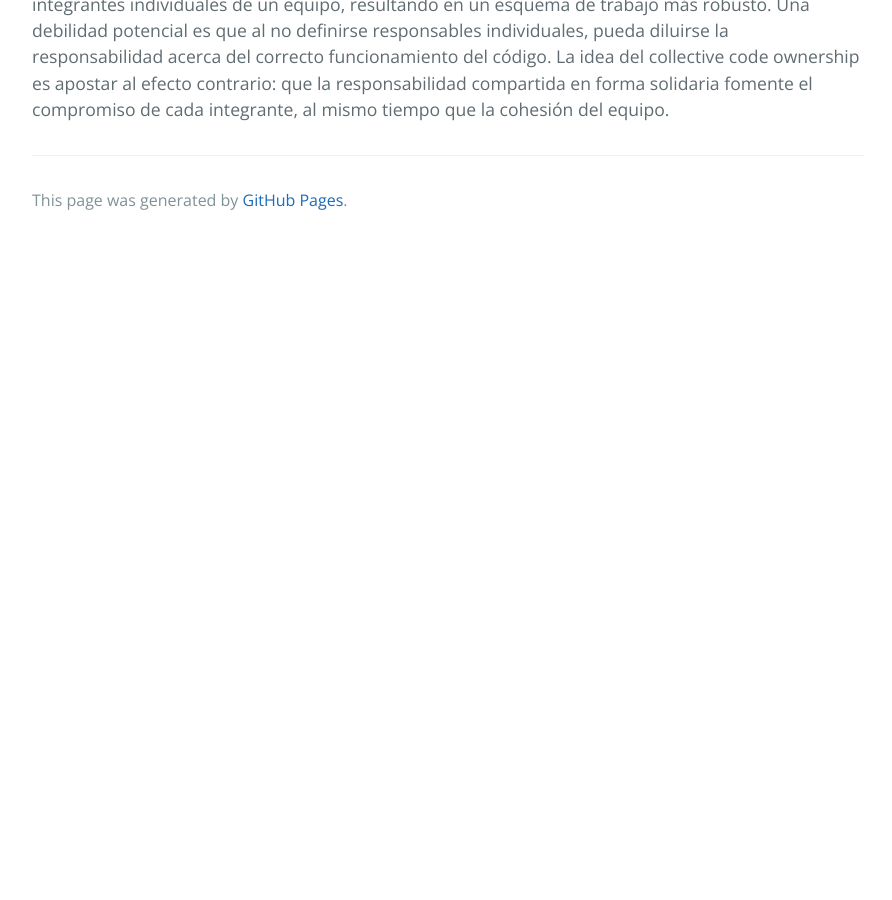
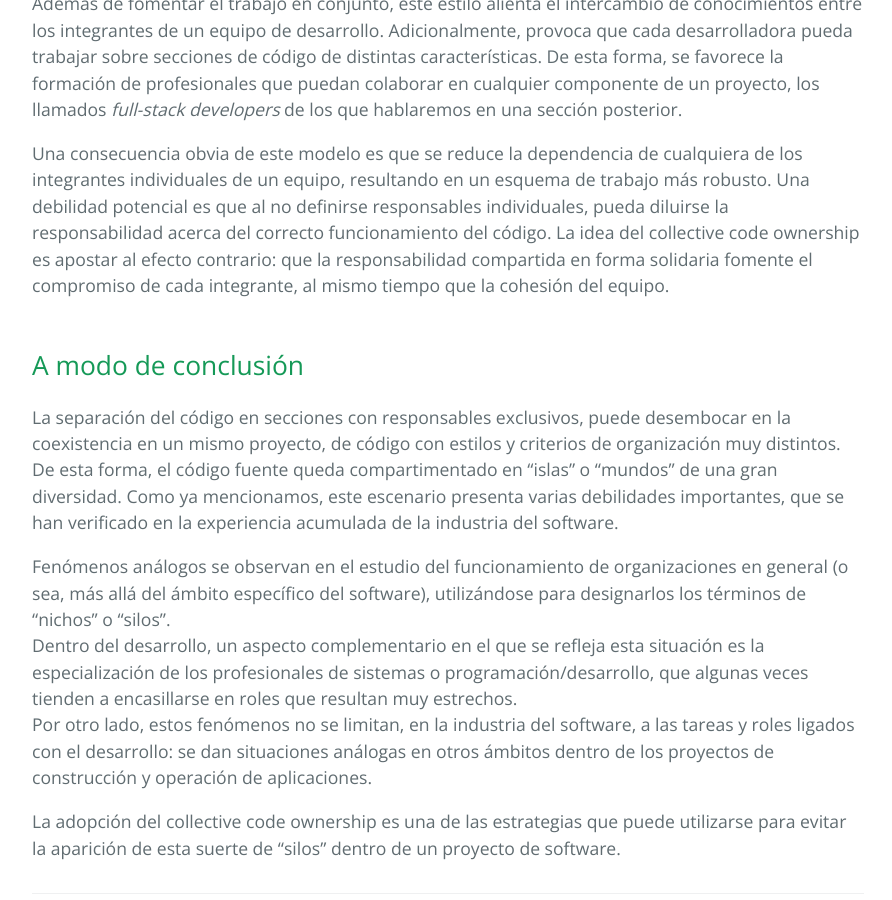
Before and after one commit to clombardi/design-thinking, a Jekyll site: the page built from trabajo-colaborativo/collective-code-ownership.md, in a window 1280 px wide and 900 px high, scrolled down 6719 px. Shown: the whole window, without its empty margins (192-1084 px from the left). Built offline with Jekyll 4.4.1, drawn with Linux system fonts in a browser that asks for light colours; our own code applies the rules of GitHub Pages for plain Markdown files; before the commit the page ends 6963 px from its top, so only the background shows below that; some of the changed text lies outside the part shown.

Commit message:
unidad 8 - collective code ownership - listuuuuu

```diff
--- a/trabajo-colaborativo/collective-code-ownership.md
+++ b/trabajo-colaborativo/collective-code-ownership.md
@@ -99,13 +99,16 @@ Otro problema del strong code ownership es que cualquier modificación que afect
 
 El _weak code ownership_ es un esquema alternativo, en el que cada sección del código se asigna a un desarrollador como en el caso anterior, pero donde la propiedad del código no conlleva el derecho exclusivo a su modificación.
 Por lo tanto, cualquier desarrollador puede realizar cambios sobre código del que no es owner. Si los cambios son pequeños o rutinarios, los puede realizar directamente. En caso de modificaciones más relevantes, deben contar al menos con el acuerdo del dueño del código involucrado (o de los dueños, si el cambio afecta a secciones de código asignadas a distintas personas).
-En este modelo, el owner de cada sección de código es responsable de su integridad y correcto funcionamiento, debiendo revisar las modificaciones realizadas por otros integrantes del equipo.
+En este modelo, el owner de cada sección de código es responsable (o _champion_, de acuerdo a un vocablo en inglés utilizado en este ámbito) de su integridad y correcto funcionamiento, debiendo revisar las modificaciones realizadas por otros integrantes del equipo.
 
 
 ## Collective code ownership y sus consecuencias
 Este esquema resulta de la eliminación del concepto de ownership individual del código: en una formulación con cierto dejo propagandístico, se dice que _el código no tiene dueño_.
 Todo el equipo es solidariamente responsable sobre el conjunto del código fuente, y consecuentemente, cualquier integrante tiene la potestad de realizar cambios en cualquier parte del código, en cualquier momento.
 Las modificaciones relevantes serán sujetas a debate dentro del equipo, debiendo llegarse a una decisión conjunta.
+
+(acá puede ir una imagen sobre "trabajo colaborativo")
+![imagen sobre "trabajo colaborativo"](../images/logoelevate.jpg)
 
 Uno de los objetivos de este esquema es facilitar el trabajo en conjunto.
 A tal efecto, es habitual la definicion de _pautas y convenciones de codificación_, que deben ser respetadas por todo el equipo.
@@ -124,3 +127,14 @@ Adicionalmente, provoca que cada desarrolladora pueda trabajar sobre secciones d
 Una consecuencia obvia de este modelo es que se reduce la dependencia de cualquiera de los integrantes individuales de un equipo, resultando en un esquema de trabajo más robusto.
 Una debilidad potencial es que al no definirse responsables individuales, pueda diluirse la responsabilidad acerca del correcto funcionamiento del código.
 La idea del collective code ownership es apostar al efecto contrario: que la responsabilidad compartida en forma solidaria fomente el compromiso de cada integrante, al mismo tiempo que la cohesión del equipo.
+
+
+## A modo de conclusión
+La separación del código en secciones con responsables exclusivos, puede desembocar en la coexistencia en un mismo proyecto, de código con estilos y criterios de organización muy distintos. De esta forma, el código fuente queda compartimentado en "islas" o "mundos" de una gran diversidad.
+Como ya mencionamos, este escenario presenta varias debilidades importantes, que se han verificado en la experiencia acumulada de la industria del software.
+
+Fenómenos análogos se observan en el estudio del funcionamiento de organizaciones en general (o sea, más allá del ámbito específico del software), utilizándose para designarlos los términos de "nichos" o "silos".
+Dentro del desarrollo, un aspecto complementario en el que se refleja esta situación es la especialización de los profesionales de sistemas o programación/desarrollo, que algunas veces tienden a encasillarse en roles que resultan muy estrechos.
+Por otro lado, estos fenómenos no se limitan, en la industria del software, a las tareas y roles ligados con el desarrollo: se dan situaciones análogas en otros ámbitos dentro de los proyectos de construcción y operación de aplicaciones.
+
+La adopción del collective code ownership es una de las estrategias que puede utilizarse para evitar la aparición de esta suerte de "silos" dentro de un proyecto de software.
```
Also changed, not shown: trabajo-colaborativo/importancia-full-stack.md (+1 -1 lines).
